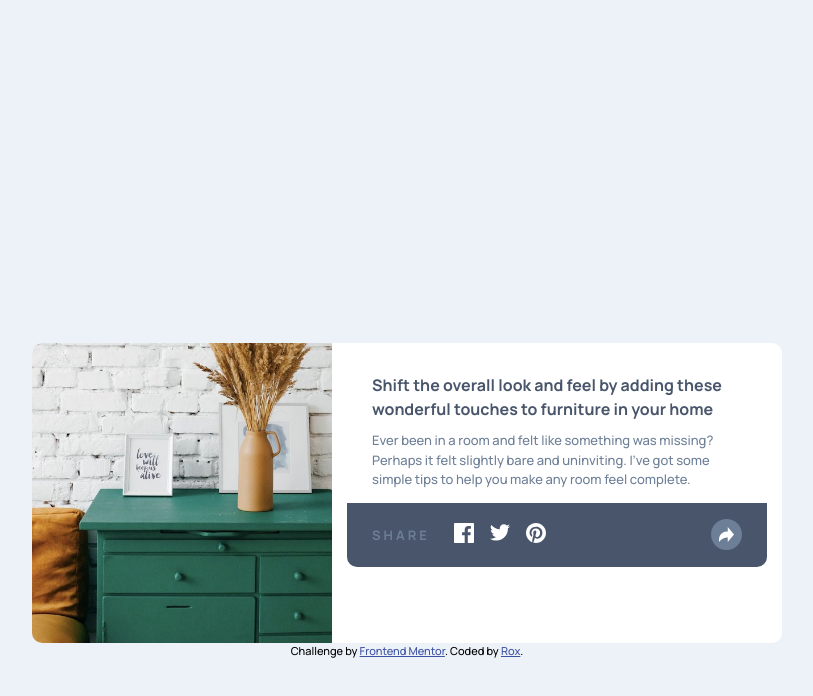
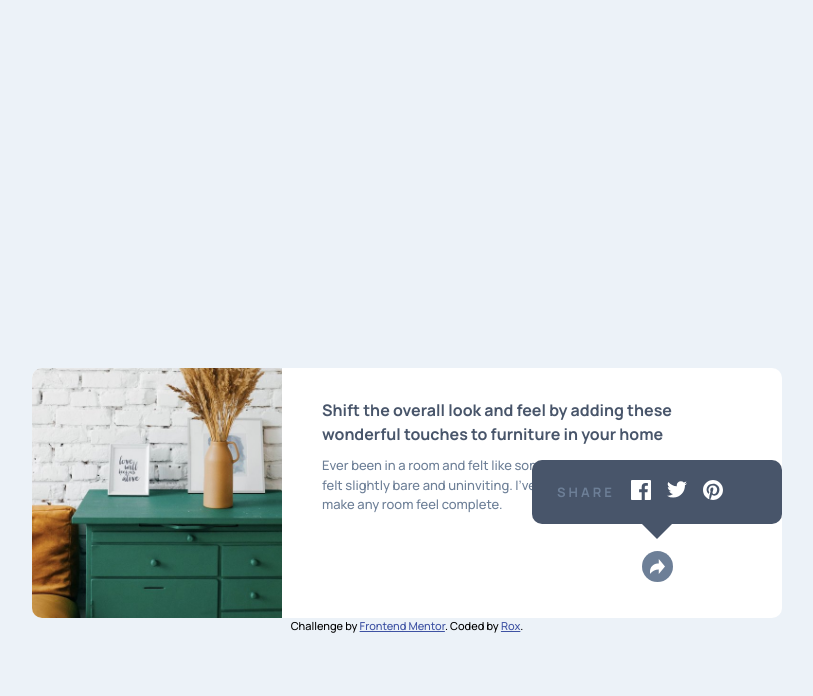
Before and after one commit to rox-io/article-preview-component, a plain HTML site: page index.html in a window 1280 px wide. Both pictures are taken after a click on the element 959 px from the left and 541 px from the top of the page. Shown: the whole page, without its empty margins (233-1046 px from the left). Drawn offline with Linux system fonts and the light colour scheme.

Commit message:
updated code

```diff
--- a/index.html
+++ b/index.html
@@ -37,10 +37,10 @@
       </div>
       <div id="share-section">
         <div class="card-footer-a">
-          <div class="share-author-img">
+          <div class="share-author-img author-details">
             <img src="images/avatar-michelle.jpg" alt="picture of michelle">
           </div>
-          <div class="share-author">
+          <div class="share-author author-details">
             <p class="author-name">
               Michelle Appleton
             </p>
@@ -48,7 +48,7 @@
               28 Jun 2020
             </p>
           </div>
-          <div class="share-icon">
+          <div class="share-icon share-tooltip">
             <img src="images/icon-share.svg" alt="grey arrow pointing right">
           </div>
         </div>
--- a/style.css
+++ b/style.css
@@ -55,6 +55,7 @@ h1 {
 #share-section {
     display: grid;
     align-items: flex-end;
+    position: relative;
 }
 
 .card-footer-a {
@@ -63,6 +64,7 @@ h1 {
     align-items: center;
     padding: 15px 25px;
 }
+
 
 .share-author p {
     margin-top: 0;
@@ -139,8 +141,8 @@ div.share-arrow {
 
  /*JAVASCRIPT CLASS SELECTOR*/
  .toggle-card-footer-a {
-     display: none;
- }
+    visibility: hidden;
+}
 
 /*DESKTOP LAYOUT*/
 @media only screen and (min-width: 768px){
@@ -148,7 +150,7 @@ div.share-arrow {
         grid-template-columns: 1fr 2fr;
         grid-template-rows: 1fr 1fr;
         width: 750px;
-        height: 300px;
+        height: 250px;
     }
 }
 
@@ -156,8 +158,8 @@ div.share-arrow {
     #image-section {
         grid-column: 1;
         grid-row: 1 / 3;
-        width: 300px;
-        height: 300px;
+        width: 250px;
+        height: 250px;
         border-radius: 10px 0 0 10px;
     }
 }
@@ -177,3 +179,31 @@ div.share-arrow {
         height: 85px;
     }
 }
+
+@media only screen and (min-width: 768px) {
+    .card-footer-b {
+        position: absolute;
+        top: -80%;
+        left: 50%;
+        border-radius: 10px;
+    }
+
+    .card-footer-b::after {
+        content: "";
+        position: absolute;
+        top: 100%;
+        left: 50%;
+        margin-left: -15px;
+        border-width: 15px;
+        border-style: solid;
+        border-color: hsl(217, 19%, 35%) transparent transparent transparent;
+    }
+}
+
+@media only screen and (min-width: 768px) {
+    .share-arrow {
+        position: absolute;
+        top: 7em;
+        left: 44%;
+    }
+}
```
